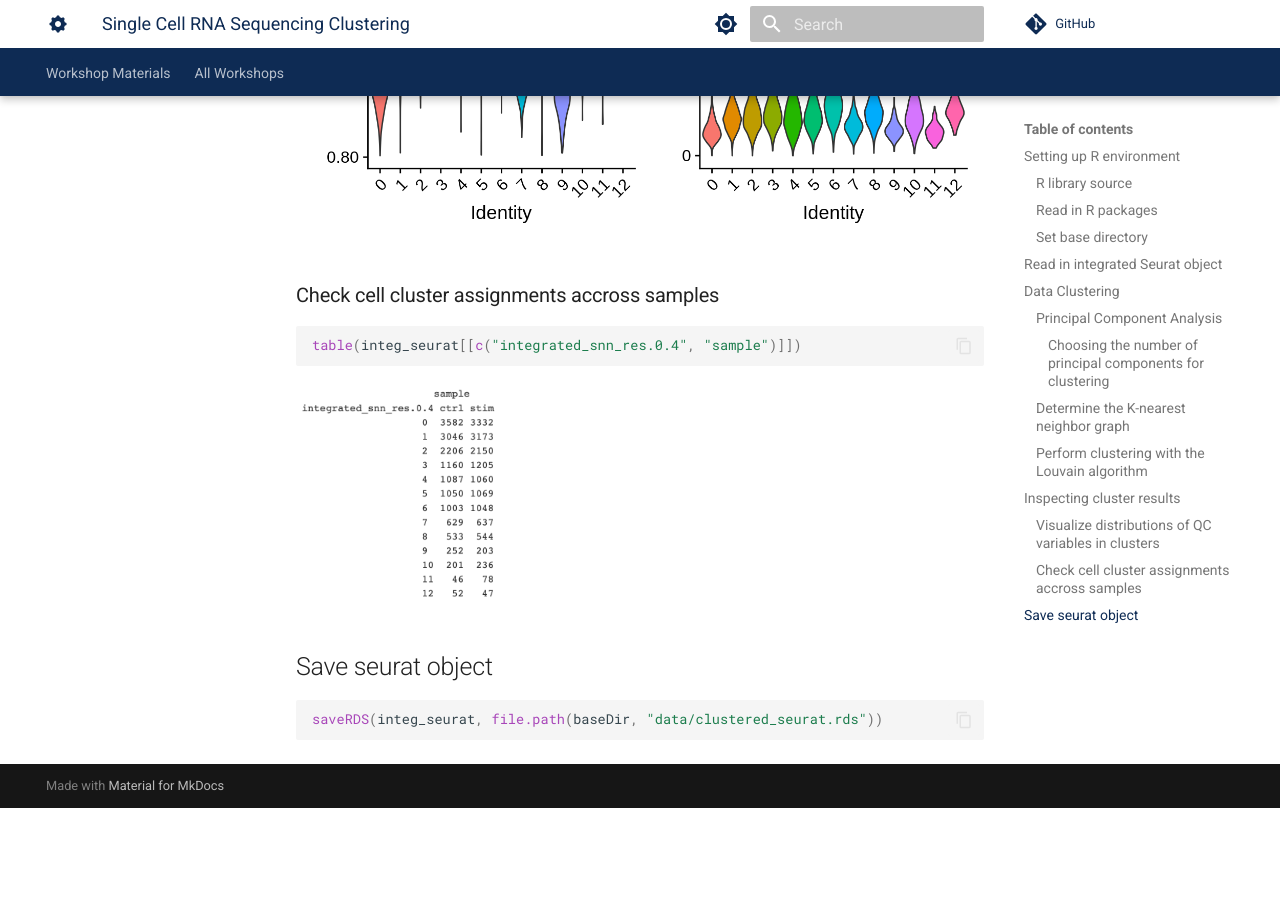
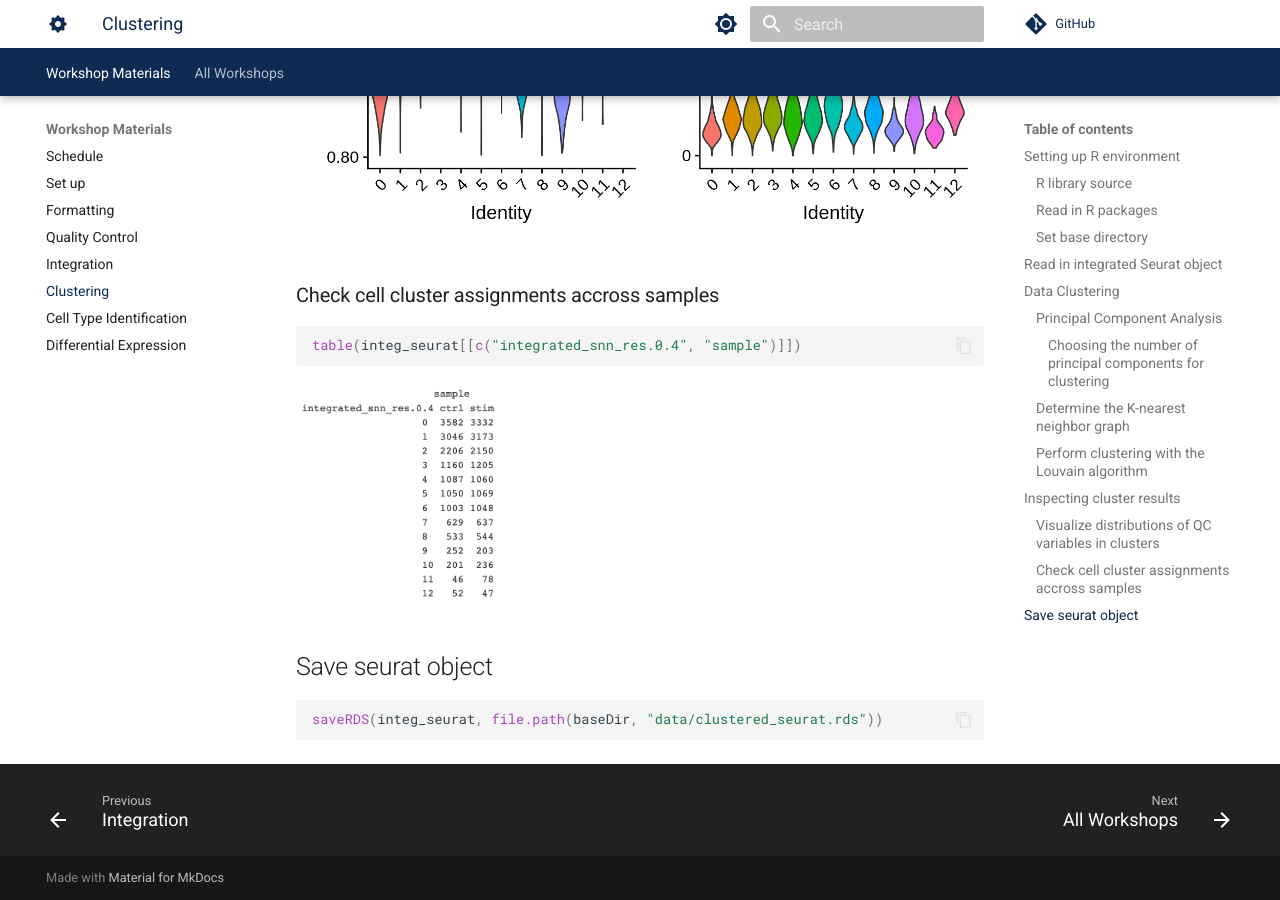
Before and after one commit to best-tufts/intro_to_single_cell_rnaseq, an MkDocs documentation site: the page built from docs/intro_to_single_cell_rnaseq/05_clustering.md, in a window 1280 px wide and 900 px high, scrolled down 6800 px. Built offline with MkDocs 1.6.1 and Material for MkDocs 9.7.7, drawn with Linux system fonts in a browser that asks for light colours; comment, search, counter and statistics services are not loaded; before the commit the page ends 7608 px from its top, so only the background shows below that; some of the changed lines change nothing that is shown.

Commit message:
Update mkdocs.yml

```diff
--- a/mkdocs.yml
+++ b/mkdocs.yml
@@ -76,10 +76,11 @@ nav:
     - Workshop Materials :
         - "Schedule": intro_to_single_cell_rnaseq/00_background.md
         - "Set up": intro_to_single_cell_rnaseq/01_setup.md
+        - "Formatting": intro_to_single_cell_rnaseq/01_formatting.md
         - "Quality Control": intro_to_single_cell_rnaseq/02_quality_control.md
-        - "Integration": intro_to_single_cell_rnaseq/03_integration.md
-        - "Clustering": intro_to_single_cell_rnaseq/04_clustering.md
-        - "Cell Type Identification": intro_to_single_cell_rnaseq/05_cell_type_identification.md
-        - "Differential Expression": intro_to_single_cell_rnaseq/06_differential_expression.md
+        - "Integration": intro_to_single_cell_rnaseq/04_integration.md
+        - "Clustering": intro_to_single_cell_rnaseq/05_clustering.md
+        - "Cell Type Identification": intro_to_single_cell_rnaseq/06_cell_type_identification.md
+        - "Differential Expression": intro_to_single_cell_rnaseq/07_differential_expression.md
     - All Workshops:
         - All Workshops: index.md
```
